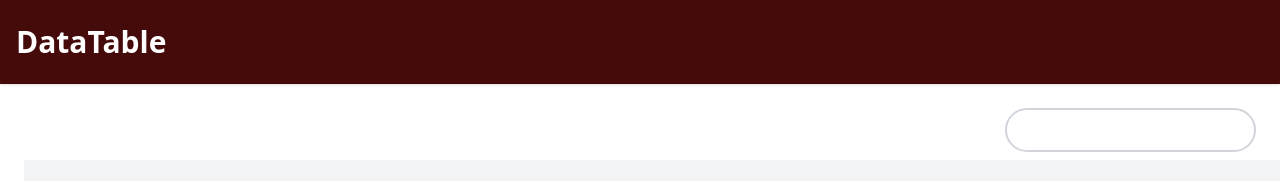
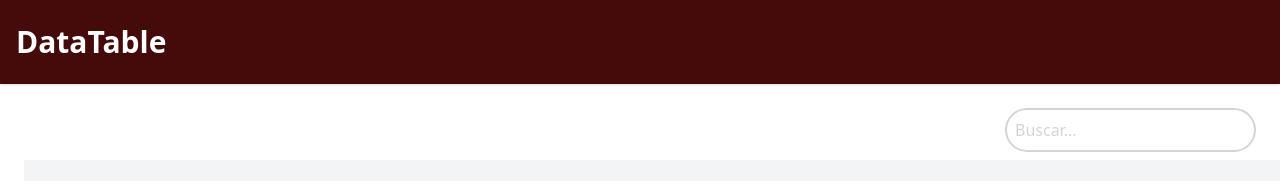
Before and after one commit to JJtarazona/MEReC, a React (Vite) app: page / in a window 1280 px wide. Shown: the top 181 px of the page. Built offline with nearby package versions, Linux system fonts and the light colour scheme.

Commit message:
Solucionado lo del PlaceHolder y  optimizado el buscador -- Falta optimizar la descripcion de xx pág de xx

```diff
--- a/src/components/View/DataTable.jsx
+++ b/src/components/View/DataTable.jsx
@@ -1,4 +1,4 @@
-import React, { useState } from "react";
+import React, { useEffect, useState } from "react";
 import {
   flexRender,
   getCoreRowModel,
@@ -18,7 +18,27 @@ const funFilter = (row, columnId, filterValue, addMeta) => {
   return itemRank.passed;
 };
 
-function DataTable() {
+const DebouncedInput = ({ value: keyWord, onChange, ...props }) => {
+  const [value, setValue] = useState(keyWord);
+
+  useEffect(() => {
+    const timeout = setTimeout(() => {
+      onChange(value);
+    }, 500);
+
+    return () => clearTimeout(timeout);
+  }, [value]);
+
+  return (
+    <input
+      {...props}
+      value={value}
+      onChange={(e) => setValue(e.target.value)}
+    />
+  );
+};
+
+const DataTable = () => {
   const [data, setData] = useState(defaulData);
   const [globalFilter, setGlobalFilter] = useState("");
 
@@ -93,16 +113,18 @@ function DataTable() {
     globalFilterFn: funFilter,
   });
 
-  // todo toca arreglar el placeholder, no muestra la palabra buscar
+  // ? toca arreglar el placeholder, no muestra la palabra buscar --
+  // ? arreglado con un className placeholder:text-gray-300
 
   return (
     <div className="px-6 py-4 text-center">
       <div className="my-2 text-right">
-        <input
+        <DebouncedInput
           type="text"
-          onChange={(e) => setGlobalFilter(e.target.value)}
-          className="p-2 text-gray-600 border-2 border-gray-300 rounded-full outline-indigo-700"
-          placeholder="Buscar"
+          value={globalFilter ?? " "}
+          onChange={(value) => setGlobalFilter(String(value))}
+          className="p-2 text-gray-600 border-2 border-gray-300 rounded-full outline-indigo-700 placeholder:text-gray-300"
+          placeholder="Buscar..."
         />
       </div>
 
@@ -208,6 +230,6 @@ function DataTable() {
       </div>
     </div>
   );
-}
+};
 
 export default DataTable;
```
